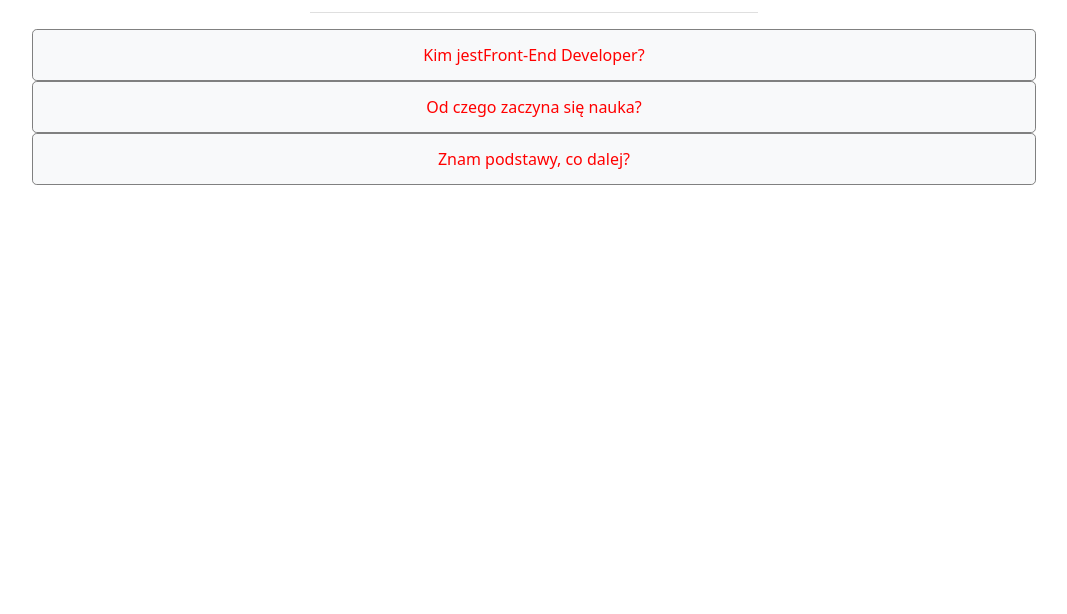
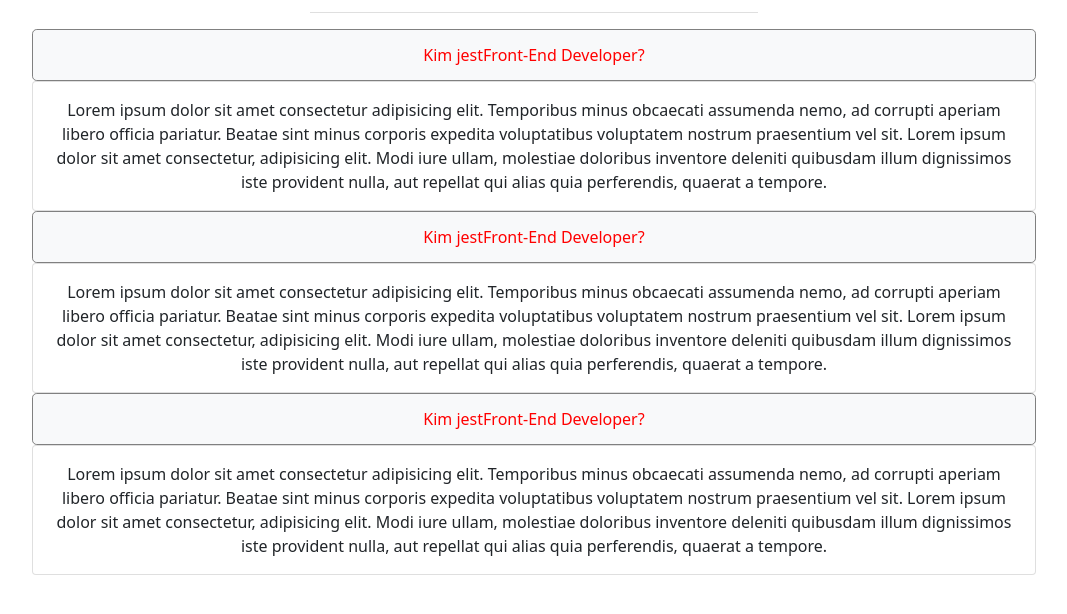
Before and after one commit to matmatsock/matmatsock.github.io, a plain HTML site: page Zadanie2Bootstrap/index.html in a window 1280 px wide. Shown: the part 90-704 px from the top of the page, without its empty margins (106-1173 px from the left). Drawn offline with nearby package versions, Linux system fonts and the light colour scheme.

Commit message:
poprawka

```diff
--- a/Zadanie2Bootstrap/cs/style.css
+++ b/Zadanie2Bootstrap/cs/style.css
@@ -26,3 +26,6 @@ cursor: pointer;
     width: 35% ;
     color: gray;
 }
+.accordion-item {
+    border:0;
+}
--- a/Zadanie2Bootstrap/index.html
+++ b/Zadanie2Bootstrap/index.html
@@ -13,17 +13,18 @@
 </head>
 
 <body>
-    <section class="text-center">
+    <section class="text-center" id="accordionExample">
         <h2 class="text-muted mt-5 ">FAQ</h2>
         <hr class="line mx-auto">
-        <div class="container-fluid">
-            <div class="container btn-text rounded-3 bg-light">
-                <div class="text-center btn-text-cont" data-bs-toggle="collapse" href="#Collapse1" >
+        <div class="container-fluid  accordion" >
+            <div class="accordion-item">
+            <div class="container btn-text rounded-3 bg-light accordion-header" id="headingOne">
+                <div class="text-center btn-text-cont" data-bs-toggle="collapse" href="#collapseOne" data-bs-target="#collapseOne" aria-expanded="false" aria-controls="collapseOne" >
                     Kim jestFront-End Developer?
                 </div>
             </div>
-            <div class="collapse" id="Collapse1">
-                <div class="card rounded-3s container contain">
+            <div class="accordion-collapse collapse show" id="collapseOne" aria-labelledby="headingOne" data-bs-parent="#accordionExample">
+                <div class="card rounded-3s container contain accordion-body">
                     Lorem ipsum dolor sit amet consectetur adipisicing elit. Temporibus minus obcaecati
                     assumenda nemo, ad corrupti aperiam libero officia pariatur. Beatae sint minus corporis
                     expedita voluptatibus voluptatem nostrum praesentium vel sit. Lorem ipsum dolor sit amet
@@ -32,13 +33,16 @@
                     quaerat a tempore.
                 </div>
             </div>
-            <div class="container btn-text rounded-3 bg-light">
-                <div class="text-center btn-text-cont" data-bs-toggle="collapse" href="#Collapse2" >
-                    Od czego zaczyna się nauka?
+        </div>
+
+        <div class="accordion-item">
+            <div class="container btn-text rounded-3 bg-light accordion-header" id="headingTwo">
+                <div class="text-center btn-text-cont" data-bs-toggle="collapse" href="#collapseTwo" data-bs-target="#collapseTwo" aria-expanded="true" aria-controls="collapseTwo" >
+                    Kim jestFront-End Developer?
                 </div>
             </div>
-            <div class="collapse multi-collapse" id="Collapse2">
-                <div class="card rounded-3s container contain">
+            <div class="accordion-collapse collapse show" id="collapseTwo" aria-labelledby="headingTwo" data-bs-parent="#accordionExample">
+                <div class="card rounded-3s container contain accordion-body">
                     Lorem ipsum dolor sit amet consectetur adipisicing elit. Temporibus minus obcaecati
                     assumenda nemo, ad corrupti aperiam libero officia pariatur. Beatae sint minus corporis
                     expedita voluptatibus voluptatem nostrum praesentium vel sit. Lorem ipsum dolor sit amet
@@ -47,13 +51,16 @@
                     quaerat a tempore.
                 </div>
             </div>
-            <div class="container btn-text rounded-3 bg-light">
-                <div class="text-center btn-text-cont" data-bs-toggle="collapse" href="#Collapse3"  >
-                    Znam podstawy, co dalej?
+        </div>
+
+        <div class="accordion-item">
+            <div class="container btn-text rounded-3 bg-light accordion-header" id="headingThree">
+                <div class="text-center btn-text-cont" data-bs-toggle="collapse" href="#collapseThree" data-bs-target="#collapseThree" aria-expanded="false" aria-controls="collapseThree" >
+                    Kim jestFront-End Developer?
                 </div>
             </div>
-            <div class="collapse multi-collapse" id="Collapse3">
-                <div class="card rounded-3s container contain">
+            <div class="accordion-collapse collapse show" id="collapseThree" aria-labelledby="headingThree" data-bs-parent="#accordionExample">
+                <div class="card rounded-3s container contain accordion-body">
                     Lorem ipsum dolor sit amet consectetur adipisicing elit. Temporibus minus obcaecati
                     assumenda nemo, ad corrupti aperiam libero officia pariatur. Beatae sint minus corporis
                     expedita voluptatibus voluptatem nostrum praesentium vel sit. Lorem ipsum dolor sit amet
```
